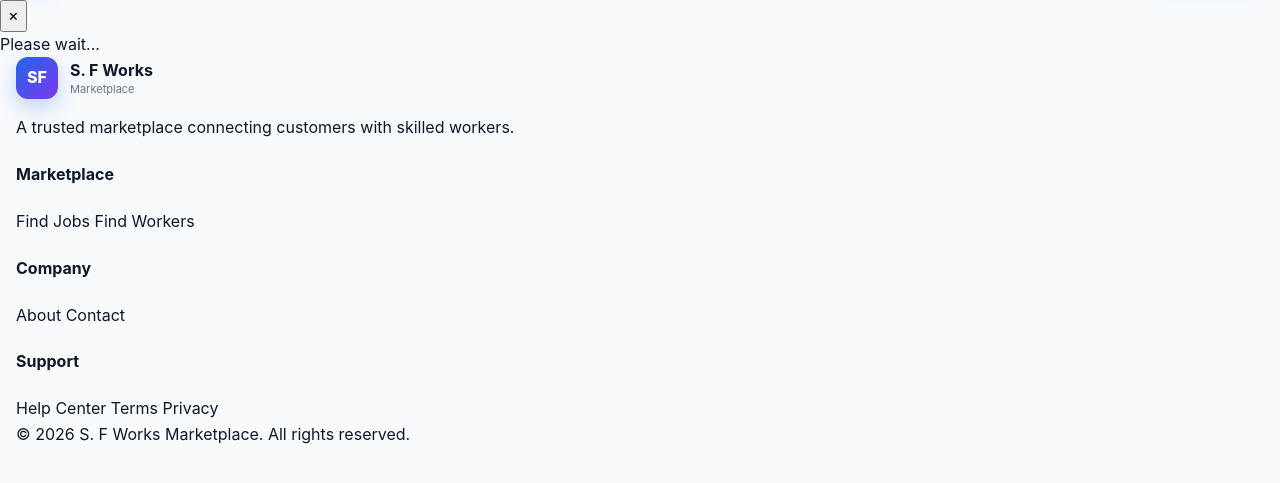
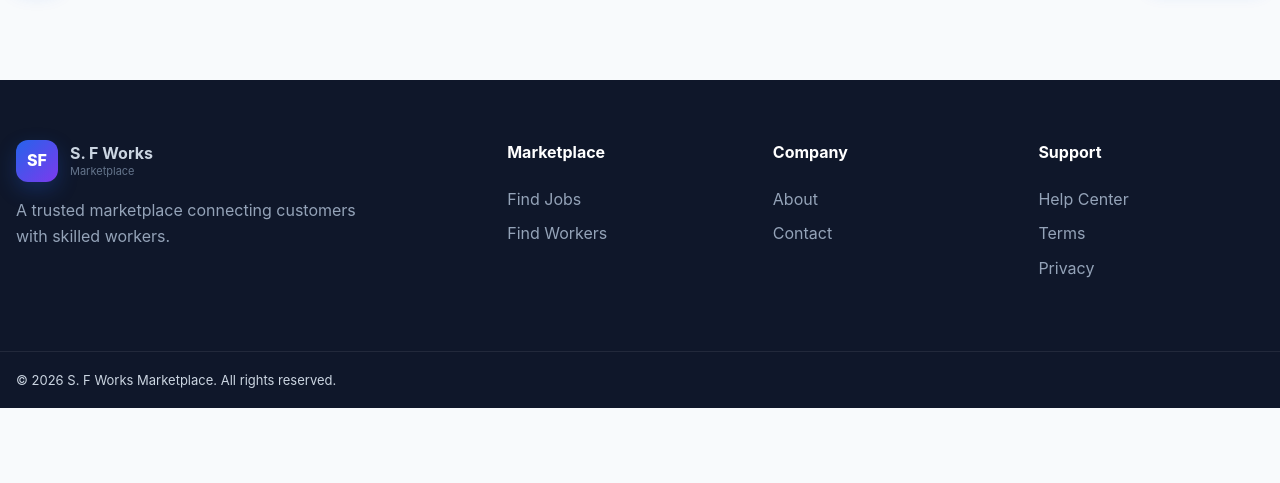
Before and after one commit to gitagenterprise-bit/S.F-Works-marketplace-, a Flask app: template templates/base.html in a window 1280 px wide. Shown: the part 77-560 px from the top of the page. Run offline with Flask 3, Linux system fonts and the light colour scheme; the template is opened without the code that fills it, so the values that code supplies are empty; parts of the project's set-up code (start-up, migrations or seed data) failed here and were passed over.

Commit message:
Update components.css

```diff
--- a/static/css/components.css
+++ b/static/css/components.css
@@ -360,3 +360,350 @@ textarea.form-control {
             .10
         );
 }
+
+.toast-container {
+
+    position: fixed;
+
+    top: 90px;
+
+    right: 20px;
+
+    z-index: 5000;
+
+    display: flex;
+
+    flex-direction: column;
+
+    gap: 10px;
+}
+
+
+.toast {
+
+    min-width: 280px;
+
+    max-width: 380px;
+
+    padding:
+        14px 16px;
+
+    border-radius:
+        12px;
+
+    background:
+        #0f172a;
+
+    color:
+        #ffffff;
+
+    box-shadow:
+        var(--shadow-md);
+
+    animation:
+        toastIn .25s ease;
+}
+
+
+@keyframes toastIn {
+
+    from {
+
+        opacity: 0;
+
+        transform:
+            translateY(-8px);
+
+    }
+
+    to {
+
+        opacity: 1;
+
+        transform:
+            translateY(0);
+
+    }
+}
+
+.modal-overlay {
+
+    position: fixed;
+
+    inset: 0;
+
+    z-index: 4000;
+
+    display: none;
+
+    place-items: center;
+
+    padding: 20px;
+
+    background:
+        rgba(
+            15,
+            23,
+            42,
+            .55
+        );
+
+    backdrop-filter:
+        blur(4px);
+}
+
+
+.modal-overlay.active {
+
+    display: grid;
+}
+
+
+.modal-box {
+
+    position: relative;
+
+    width:
+        min(
+            100%,
+            520px
+        );
+
+    max-height:
+        90vh;
+
+    overflow-y:
+        auto;
+
+    padding:
+        28px;
+
+    border-radius:
+        20px;
+
+    background:
+        #ffffff;
+
+    box-shadow:
+        0 30px 80px
+        rgba(
+            15,
+            23,
+            42,
+            .20
+        );
+}
+
+
+.modal-close {
+
+    position: absolute;
+
+    top: 14px;
+
+    right: 16px;
+
+    border: 0;
+
+    background: transparent;
+
+    font-size: 28px;
+
+    color:
+        #64748b;
+}
+
+.loading-overlay {
+
+    position: fixed;
+
+    inset: 0;
+
+    z-index: 6000;
+
+    display: none;
+
+    place-items: center;
+
+    background:
+        rgba(
+            255,
+            255,
+            255,
+            .72
+        );
+
+    backdrop-filter:
+        blur(3px);
+}
+
+
+.loading-overlay.active {
+
+    display: grid;
+}
+
+
+.loading-card {
+
+    display: flex;
+
+    flex-direction: column;
+
+    align-items: center;
+
+    gap: 12px;
+
+    padding: 24px;
+
+    border-radius: 16px;
+
+    background: #ffffff;
+
+    box-shadow:
+        var(--shadow-md);
+}
+
+
+.spinner {
+
+    width: 38px;
+
+    height: 38px;
+
+    border:
+        3px solid #e2e8f0;
+
+    border-top-color:
+        var(--primary);
+
+    border-radius: 50%;
+
+    animation:
+        spin .8s linear infinite;
+}
+
+
+@keyframes spin {
+
+    to {
+        transform:
+            rotate(360deg);
+    }
+
+}
+
+.site-footer {
+
+    margin-top:
+        80px;
+
+    background:
+        #0f172a;
+
+    color:
+        #cbd5e1;
+}
+
+
+.footer-grid {
+
+    padding:
+        60px 0;
+
+    display:
+        grid;
+
+    grid-template-columns:
+        2fr 1fr 1fr 1fr;
+
+    gap:
+        40px;
+}
+
+
+.site-footer h4 {
+
+    color:
+        #ffffff;
+
+    margin-top:
+        0;
+}
+
+
+.site-footer a {
+
+    display:
+        block;
+
+    margin:
+        9px 0;
+
+    color:
+        #94a3b8;
+}
+
+
+.site-footer a:hover {
+
+    color:
+        #ffffff;
+}
+
+
+.footer-description {
+
+    max-width:
+        360px;
+
+    color:
+        #94a3b8;
+}
+
+
+.footer-bottom {
+
+    padding:
+        18px 0;
+
+    border-top:
+        1px solid
+        rgba(
+            255,
+            255,
+            255,
+            .08
+        );
+
+    font-size:
+        13px;
+}
+
+
+@media (
+    max-width: 800px
+) {
+
+    .footer-grid {
+
+        grid-template-columns:
+            1fr 1fr;
+
+    }
+
+}
+
+
+@media (
+    max-width: 500px
+) {
+
+    .footer-grid {
+
+        grid-template-columns:
+            1fr;
+
+    }
+
+}
```
